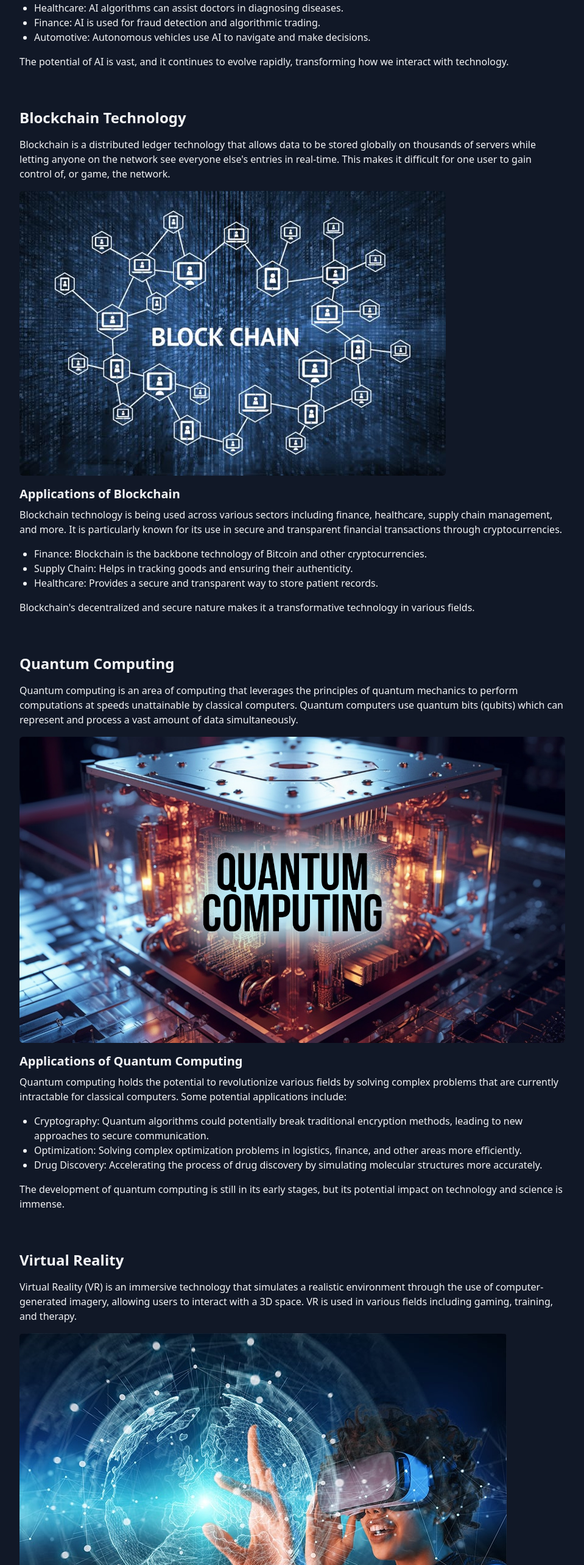
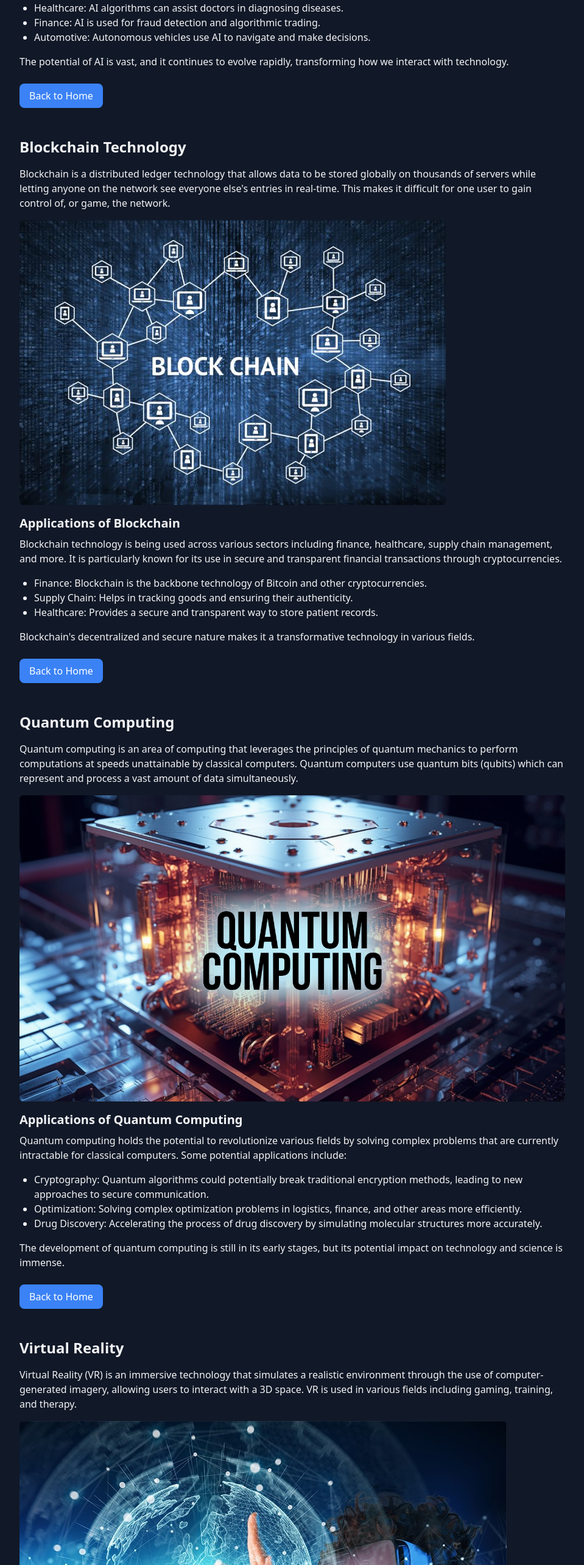
Before and after one commit to Dipszzz/NadhifLandingPageTech, a React (Vite) app: page / in a window 1280 px wide. Shown: the part 1660-4226 px from the top of the page at 61% size, without its empty margins (160-1119 px from the left). Built offline with nearby package versions, Linux system fonts and the light colour scheme.

Commit message:
feat(workflow): initial commit

```diff
--- a/src/App.jsx
+++ b/src/App.jsx
@@ -5,7 +5,7 @@ import fotoQuantum from "./assets/picture/quantumcomputing.jpg";
 import fotoVR from "./assets/picture/vr.jpg";
 import "./App.css";
 
-const reloadButton = () => (
+const ReloadButton = () => (
   <button
     onClick={() => window.location.reload()}
     className="bg-blue-500 hover:bg-blue-600 text-white px-4 py-2 mt-2 rounded-lg focus:outline-none"
@@ -142,7 +142,7 @@ function App() {
               The potential of AI is vast, and it continues to evolve rapidly,
               transforming how we interact with technology.
             </p>
-            <reloadButton/>
+            <ReloadButton/>
           </div>
         </section>
         <section id="blockchain" className="flex-grow p-6">
@@ -189,7 +189,7 @@ function App() {
               Blockchain's decentralized and secure nature makes it a
               transformative technology in various fields.
             </p>
-            <reloadButton/>
+            <ReloadButton/>
           </div>
         </section>
         <section id="quantum" className="flex-grow p-6">
@@ -234,7 +234,7 @@ function App() {
               The development of quantum computing is still in its early stages,
               but its potential impact on technology and science is immense.
             </p>
-            <reloadButton/>
+            <ReloadButton/>
           </div>
         </section>
         <section id="vr" className="flex-grow p-6">
@@ -277,7 +277,7 @@ function App() {
               As VR technology advances, it continues to offer innovative
               solutions and experiences that were previously unimaginable.
             </p>
-            <reloadButton/>
+            <ReloadButton/>
           </div>
         </section>
         <footer className="bg-gray-800 text-white py-8">
```
